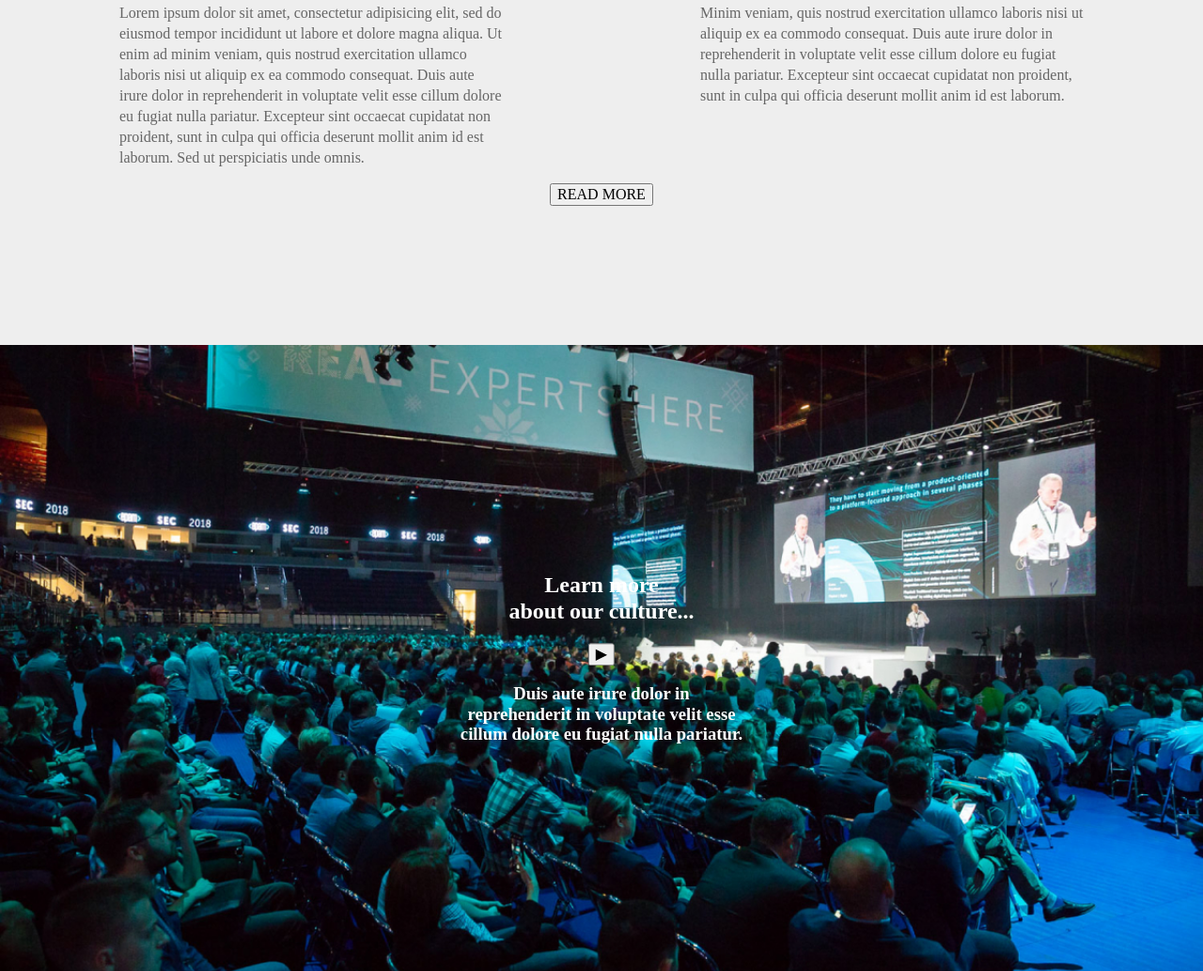
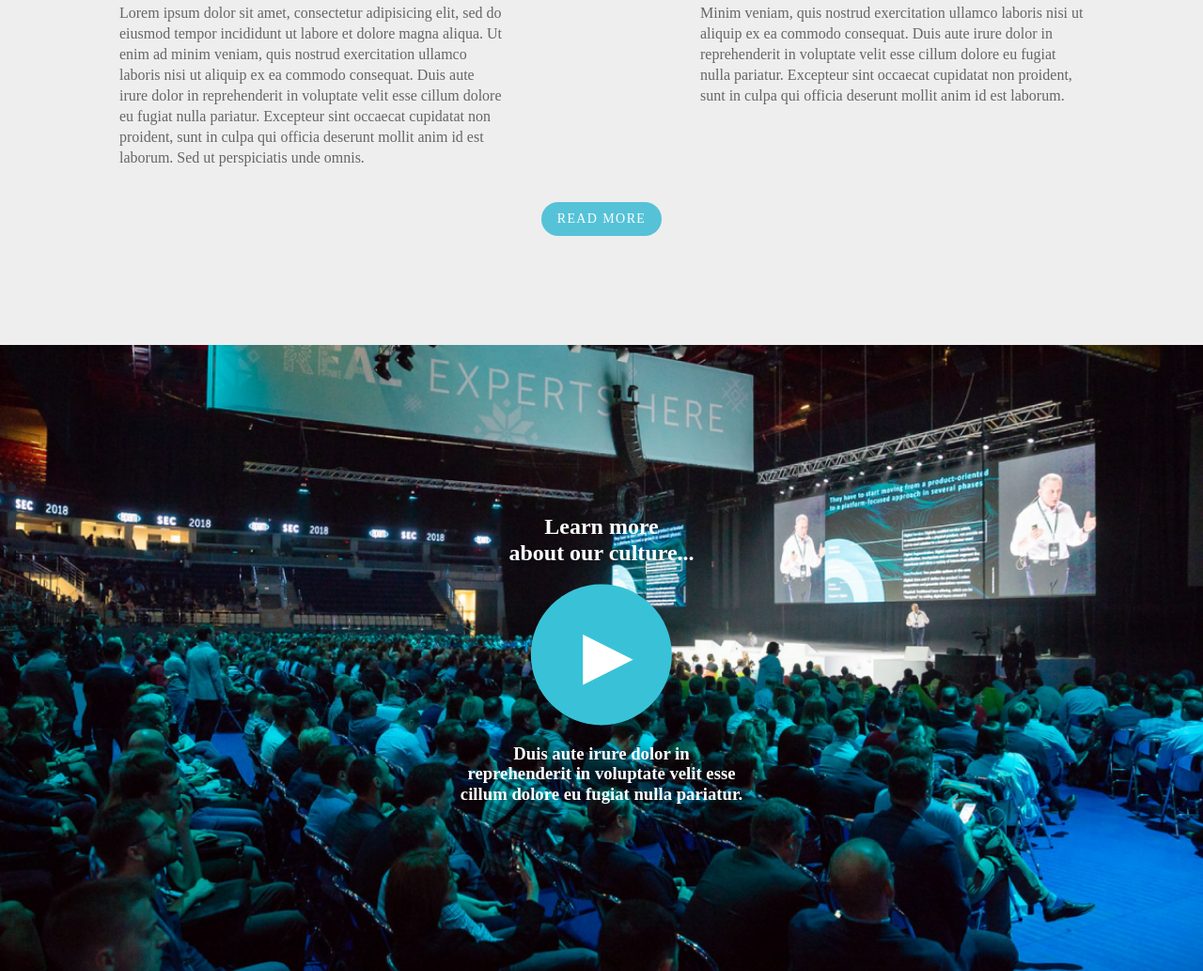
Before and after one commit to giraldiego/CSS-Selectors-and-Responsive, a plain HTML site: page index.html in a window 1280 px wide. Shown: the part 1155-2188 px from the top of the page at 94% size. Drawn offline with Linux system fonts and the light colour scheme.

Commit message:
Improve buttons

```diff
--- a/css/style.css
+++ b/css/style.css
@@ -1,4 +1,6 @@
 html {
+  /* background: black; */
+  /* width: 100%; */
 }
 
 header {
@@ -7,6 +9,7 @@ header {
   width: 100%;
   top: 0;
 
+  /* display: none;  */
   display: flex;
   gap: 20px;
   justify-content: space-evenly;
@@ -23,15 +26,18 @@ header {
 }
 
 header > * {
+  /* flex: 1; */
 }
 
 .navtitle {
+  /* display: inline-block; */
   padding-left: 170px;
 }
 
 .header__menu {
   font-weight: 400;
   font-size: 14px;
+
   letter-spacing: 0.2em;
 }
 
@@ -58,6 +64,7 @@ header a {
 }
 
 .hero__block {
+  /* border: 1px solid white; */
   margin: 0;
   position: absolute;
   top: 50%;
@@ -87,15 +94,23 @@ header a {
 }
 
 main {
+  /* display: none;  */
   height: 700px;
   position: relative;
   background: #eeeeee;
 }
 
 .main__content {
+  /* border: 1px solid #000000; */
   display: flex;
   flex-direction: column;
   align-items: center;
+  /* margin: 0;
+  position: absolute;
+  top: 50%;
+  left: 50%;
+  transform: translate(-50%, -50%);
+  text-align: center; */
 }
 
 .main__content h2 {
@@ -114,7 +129,10 @@ main {
   font-weight: 400;
   font-size: 24px;
   line-height: 32px;
+  /* or 133% */
+
   text-align: center;
+
   color: #666666;
 }
 
@@ -122,9 +140,12 @@ main {
   display: flex;
   justify-content: space-evenly;
   gap: 83px;
+  /* align-items: center; */
+  /* flex-wrap: wrap; */
 }
 
 #two-columns > p {
+  /* height: 172px; */
   min-height: 172px;
   flex-basis: 408px;
 
@@ -133,6 +154,7 @@ main {
   font-weight: 400;
   font-size: 16px;
   line-height: 22px;
+  /* or 138% */
 
   color: #666666;
 }
@@ -142,7 +164,24 @@ main {
   flex-shrink: 0;
 }
 
+#btn-readmore {
+  border-radius: 18px;
+    margin-top: 20px;
+    padding: 5px 17px;
+    background: #55C2D8;
+    border: none;
+    font-family: 'Oswald';
+    font-size: 14px;
+    line-height: 26px;
+    text-align: center;
+    letter-spacing: 0.1em;
+    color: #FFFFFF;
+    text-transform: uppercase;
+}
+
 .learn-more {
+  /* display: none; */
+
   height: 666px;
   background-image: url('../assets/learn-more_background.jpg');
   background-repeat: no-repeat;
@@ -156,6 +195,7 @@ main {
 }
 
 .learn-more__block {
+  /* border: 1px solid red; */
   margin: 0;
   position: absolute;
   top: 50%;
@@ -164,6 +204,25 @@ main {
   text-align: center;
 }
 
+.btn-play {
+
+    height: 150px;
+    width: 150px;
+    border: none;
+    border-radius: 50%;
+    background-color: #39C2D7;
+}
+
+.play-icon{
+    position: relative;
+    font-size: 70px;
+    color: white;
+    width: 55px;
+    height: 70px;
+    left: 7px;
+}
+
+
 footer {
   height: 170px;
   background-color: #464547;
@@ -171,9 +230,12 @@ footer {
 }
 
 .footer__block {
+  /* border: 1px solid red; */
   width: 100%;
   display: flex;
   flex-direction: row;
+  /* margin-left: 170px; */
+  /* position: absolute; */
 
   text-align: left;
 
@@ -182,16 +244,18 @@ footer {
   font-weight: 400;
   font-size: 16px;
   line-height: 19px;
+  /* or 119% */
 
   color: rgba(255, 255, 255, 0.4);
 }
 
 .footer__block > div {
+  /* border: 1px solid red; */
   margin-top: 20px;
   margin-left: 20px;
   flex: 1;
 }
 
 #copyright {
-  align-self:flex-end;
+  align-self: flex-end;
 }
--- a/index.html
+++ b/index.html
@@ -74,7 +74,7 @@
                     laborum.
                 </p>
             </div>
-            <button>READ MORE</button>
+            <button id="btn-readmore">READ MORE</button>
         </div>
 
     </main>
@@ -84,7 +84,7 @@
             <h2>Learn more<br>
                 about our culture...</h2>
             <div class="learn-more__content">
-                <button>&#9654</button>
+                <button class="btn-play" type="button"><span class="play-icon">&#9654</span></button>
                 <h3>Duis aute irure dolor in<br>
                     reprehenderit in voluptate velit esse<br>
                     cillum dolore eu fugiat nulla pariatur.</h3>
```
